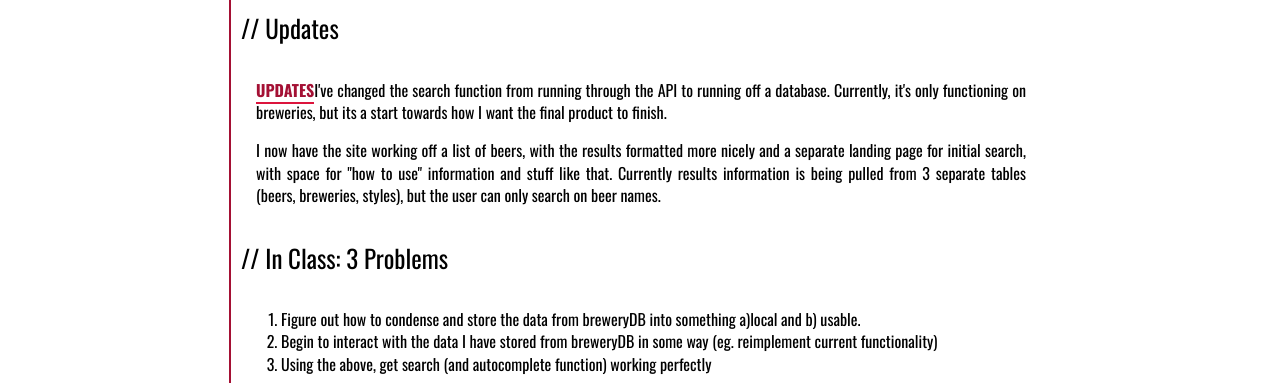
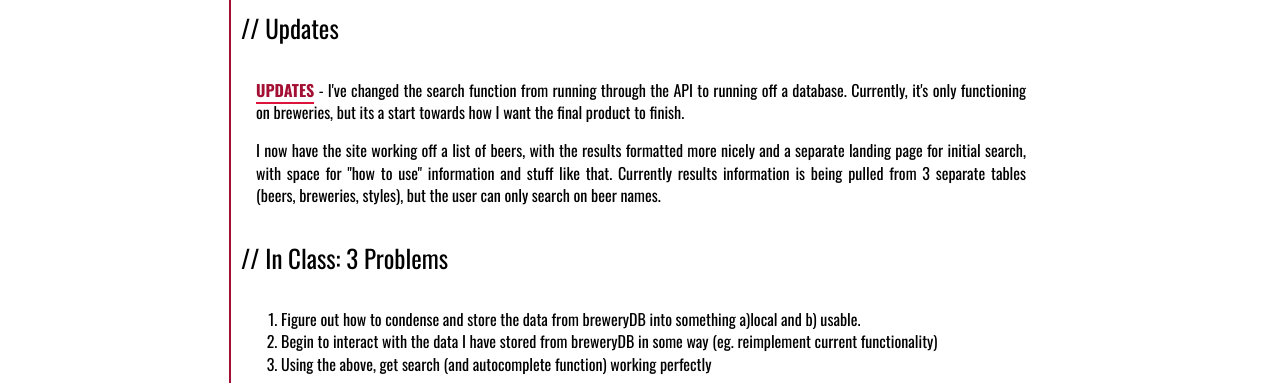
Before and after one commit to ejonassen/ejonassen.github.io, a plain HTML site: page index.html in a window 1280 px wide. Shown: the part 417-800 px from the top of the page. Drawn offline with nearby package versions, Linux system fonts and the light colour scheme; a script that the page names is missing.

Commit message:
fixed formatting of update

```diff
--- a/index.html
+++ b/index.html
@@ -30,7 +30,7 @@
 				<h3>Final Project Implementation</h3>
 				<h4>// Updates</h4>
 				<p>
-					<span class="emphasis"><a href="http://ericj.siteground.net/beer/index.php">UPDATES</a></span>I've changed the search function from running through the API to running off a database. Currently, it's only functioning on breweries, but its a start towards how I want the final product to finish.
+					<span class="emphasis"><a href="http://ericj.siteground.net/beer/index.php">UPDATES</a></span> - I've changed the search function from running through the API to running off a database. Currently, it's only functioning on breweries, but its a start towards how I want the final product to finish.
 				</p>
 				<p>I now have the site working off a list of beers, with the results formatted more nicely and a separate landing page for initial search, with space for "how to use" information and stuff like that. Currently results information is being pulled from 3 separate tables (beers, breweries, styles), but the user can only search on beer names.</p>
 				<h4>// In Class: 3 Problems</h4>
```
